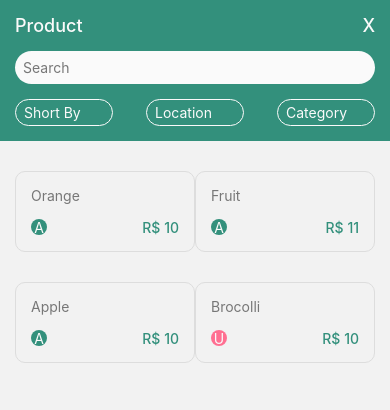
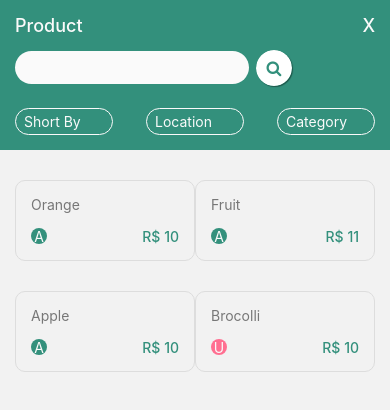
Before and after one commit to zherro/react-native-expo-orders, a React Native app: screen /Product in a window 390 px wide. Shown: the top 410 px of the page. Built offline with nearby package versions, Linux system fonts and the light colour scheme.

Commit message:
09-03: lib de componentes react-native-elements

```diff
--- a/App.js
+++ b/App.js
@@ -16,6 +16,12 @@ export default function App() {
       <NavigationContainer>
         <Stack.Navigator>
 
+        <Stack.Screen
+            name="Product"
+            component={Product}
+            options={{ headerShown: false }}
+          />
+
 
           <Stack.Screen
             name="Login"
@@ -23,11 +29,6 @@ export default function App() {
             options={{ headerShown: false }}
           />
 
-          <Stack.Screen
-            name="Product"
-            component={Product}
-            options={{ headerShown: false }}
-          />
 
           <Stack.Screen
             name="ProductDetail"
--- a/components/header/header-with-search.tsx
+++ b/components/header/header-with-search.tsx
@@ -1,51 +1,73 @@
-import * as React from "react";
-import { StyleSheet, Text, View, TextInput } from "react-native";
+import React, { useState } from "react";
+import { StyleSheet, Text, View, TextInput, TouchableOpacity } from "react-native";
+import { Icon } from "react-native-elements";
 
 import BtnOpacity from "../button/btn-opacity";
-import { color, metrics, flex, text } from "../theme/theme";
+import flex, { colors,  color, metrics, text  } from "../theme/theme-style";
 
-export default function HeaderWithSearch() {
+export default function HeaderWithSearch( { searchAction } ) {
+
+    const [search, updateSearchText] = useState('');
+
     return (<>
         <View
             style={[
-                metrics().padding,
-                color().bgDefault
+                metrics.padding,
+                color.bgDefault
             ]}
         >
 
-            <View style={flex().row}>
+            <View style={flex.row}>
                 <Text
                     style={[
-                        color().white,
+                        color.textWhite,
                         styles.title,
                     ]}
                 >Product</Text>
 
                 <Text
                     style={[
-                        color().white,
-                        text().alignEnd,
+                        color.textWhite,
+                        text.alignEnd,
                         styles.title,
                     ]}
                 >X</Text>
             </View>
 
-            <View>
-                <TextInput
-                    style={[
-                        color().bgWhite,
-                        color().black,
-                        metrics().marginTop,
-                        styles.inputSearch
-                    ]}
-                    value={'Search'} />
+            <View
+                style={[
+                    flex.row
+                ]}
+            >
+                <View>
+                    <TextInput
+                        style={[
+                            color.bgWhite,
+                            color.textBlack,
+                            metrics.marginTop,
+                            styles.inputSearch
+                        ]}
+                        onChangeText={updateSearchText}
+                        value={search} />
+                </View>
+                <View
+                    style={{ paddingTop: 7 }}
+                >
+                    <Icon
+                        size={16}
+                        raised
+                        name='search'
+                        type='font-awesome'
+                        color={ colors.default }
+                        onPress={() => searchAction( search )} />
+                </View>
             </View>
 
             <View
                 style={[
-                    flex().row,
-                    flex().justifyBetween,
-                    metrics().marginTop,
+                    flex.row,
+                    flex.justifyBetween,
+                    metrics.marginTop,
                 ]}
             >
                 <BtnOpacity sTitle="Short By" nWidth={80} />
--- a/package.json
+++ b/package.json
@@ -20,7 +20,8 @@
     "react": "17.0.1",
     "react-dom": "17.0.1",
     "react-native": "0.64.3",
-    "react-native-safe-area-context": "^4.0.1",
+    "react-native-elements": "^3.4.2",
+    "react-native-safe-area-context": "^3.1.9",
     "react-native-screens": "^3.12.0",
     "react-native-web": "0.17.1",
     "yup": "^0.32.11"
--- a/screens/product.jsx
+++ b/screens/product.jsx
@@ -13,9 +13,13 @@ export default function Product( { navigation } ) {
         navigation.navigate('ProductDetail', {product: item});
     }
 
+    const searchAction = ( search ) => {
+        console.log( search )
+    }
+
     return (
         <View>
-            <HeaderWithSearch />
+            <HeaderWithSearch searchAction={searchAction} />
             <View style={[
                 metrics().padding,
                 flex().row,
```
Also changed, not shown: 1 other file (tests, documents, lock files or other folders).
